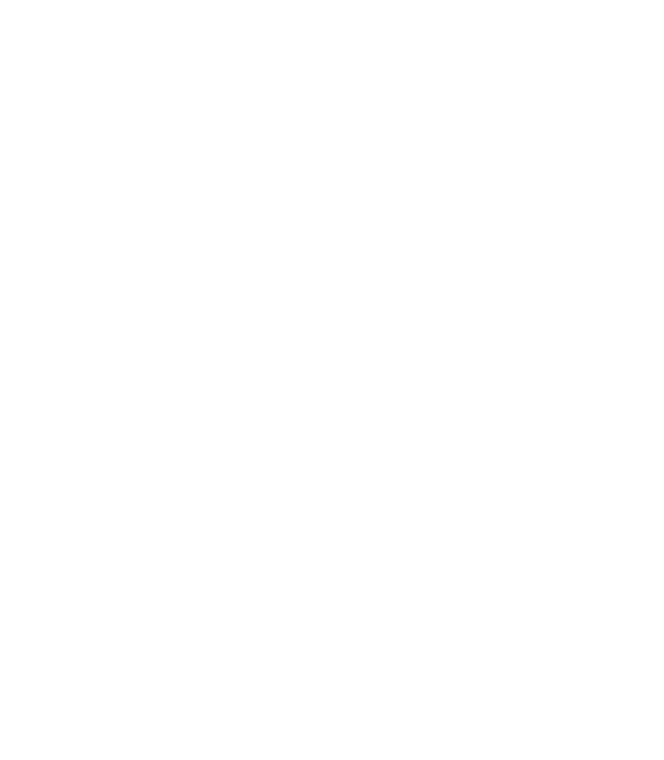
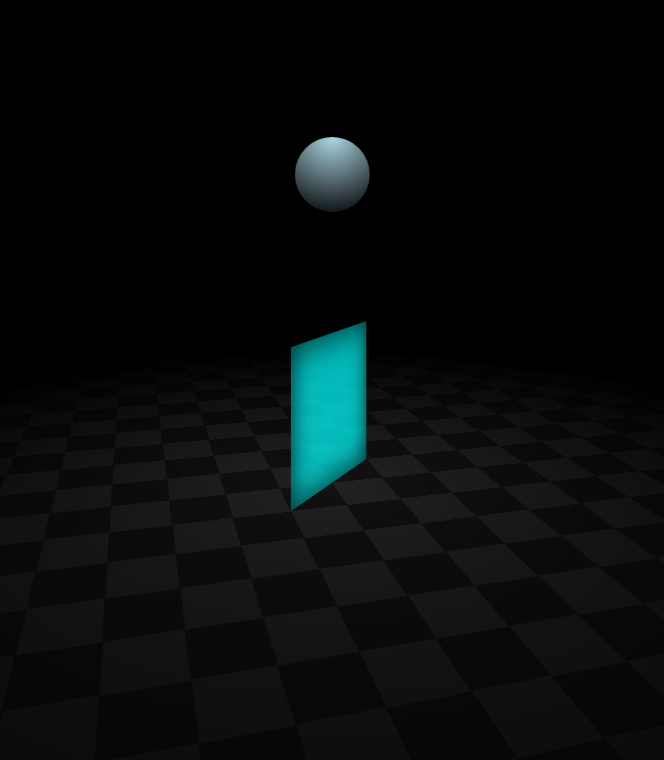
Before and after one commit to Himanshu-196018/3D-animation, a plain HTML site: page index.html in a window 1280 px wide. Shown: the whole page, without its empty margins (308-972 px from the left). Drawn offline with Linux system fonts and the light colour scheme; the site is published under a folder, as on GitHub Pages, so addresses that start at the root find nothing.

Commit message:
updated css path

```diff
--- a/index.html
+++ b/index.html
@@ -5,7 +5,7 @@
     <meta http-equiv="X-UA-Compatible" content="IE=edge">
     <meta name="viewport" content="width=device-width, initial-scale=1.0">
     <title>3D ball bounce</title>
-    <link rel="stylesheet" href="/work.css">
+    <link rel="stylesheet" href="work.css">
 </head>
 <body>
     <div class="scene">
```
